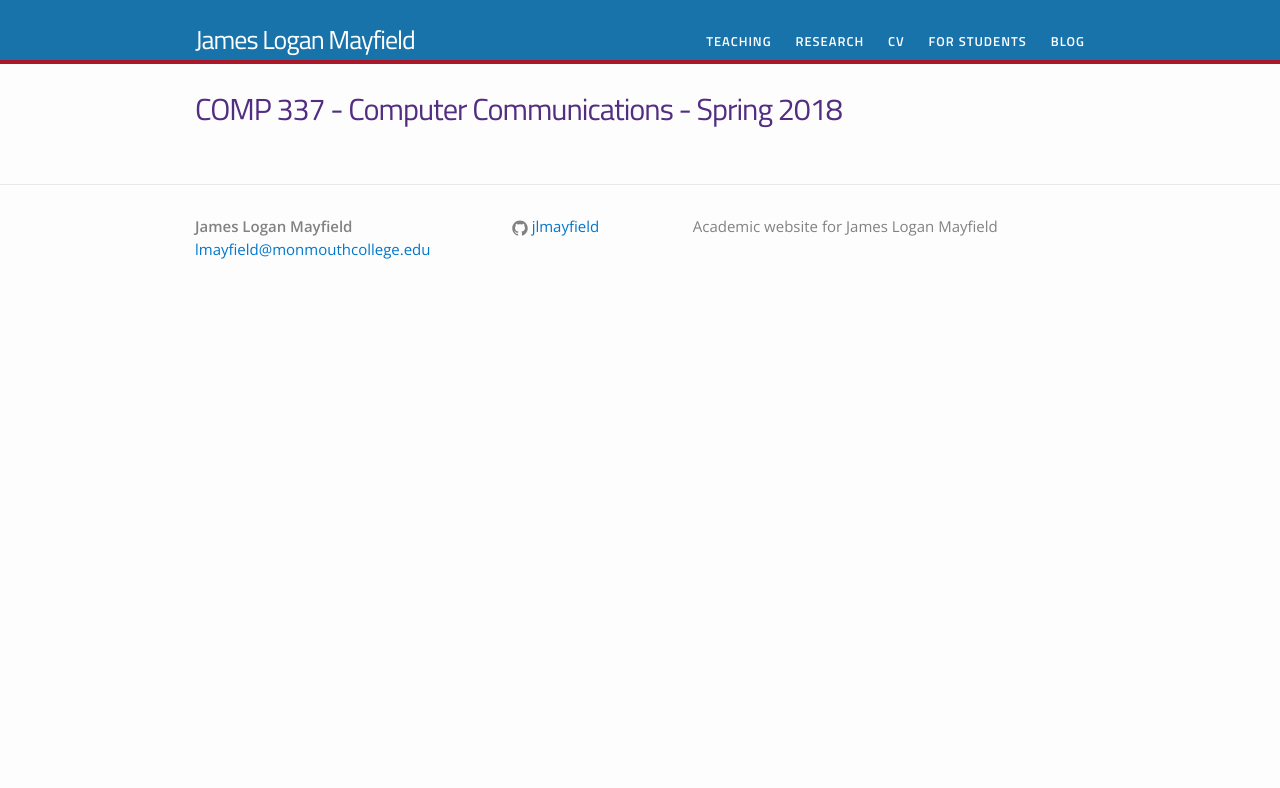
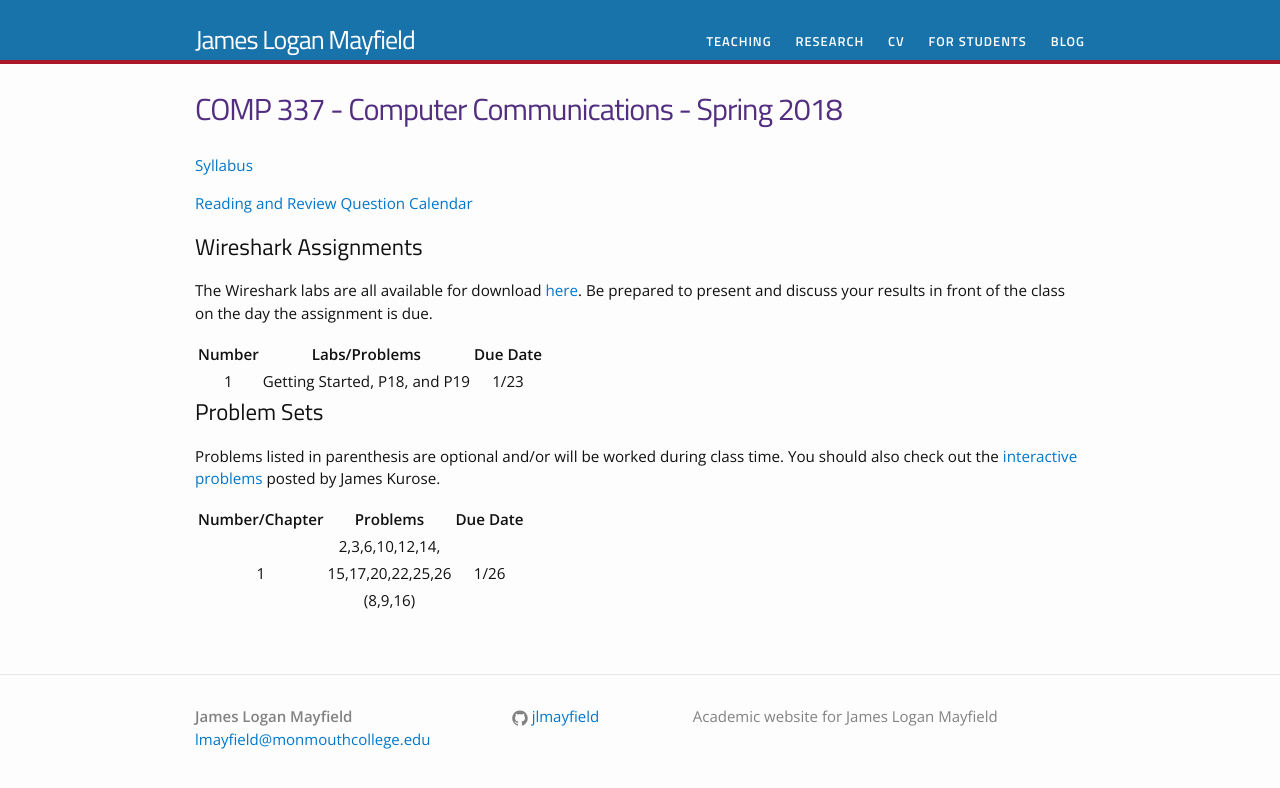
Before and after one commit to jlmayfield/jlmayfield.github.io, a Jekyll site: the page built from teaching/comp337.md, in a window 1280 px wide. Shown: the top 788 px of the page. Built offline with Jekyll 4.4.1, drawn with Linux system fonts in a browser that asks for light colours.

Commit message:
sp18. added comp337 initial material.

```diff
--- a/teaching/comp337.md
+++ b/teaching/comp337.md
@@ -3,3 +3,31 @@ layout: page
 title: COMP 337 - Computer Communications - Spring 2018
 permalink: /teaching/COMP337/
 ---
+
+
+[Syllabus](/teaching/COMP337/comp337-syllabus.pdf)
+
+[Reading and Review Question Calendar](/teaching/COMP337/comp337-RandRCalendar.pdf)
+
+## Wireshark Assignments
+
+The Wireshark labs are all available for download [here](http://www-net.cs.umass.edu/wireshark-labs/).  Be prepared to present and discuss your results in front of the class on the day the assignment is due.
+
+| Number         | Labs/Problems     | Due Date |
+|:--------------:|:-----------------:|:--------:|
+|   1            |  Getting Started, P18, and P19 |  1/23      |
+
+
+
+
+
+
+## Problem Sets
+
+Problems listed in parenthesis are optional and/or will be worked during class time. You should also check out the [interactive problems](http://www-net.cs.umass.edu/kurose_ross/interactive/)  posted by James Kurose.
+
+| Number/Chapter | Problems          | Due Date |
+|:--------------:|:-----------------:|:--------:|
+|                | 2,3,6,10,12,14,   |          |
+|     1          | 15,17,20,22,25,26 |   1/26   |
+|                | (8,9,16)          |          |
```
Also changed, not shown: 2 other files.
